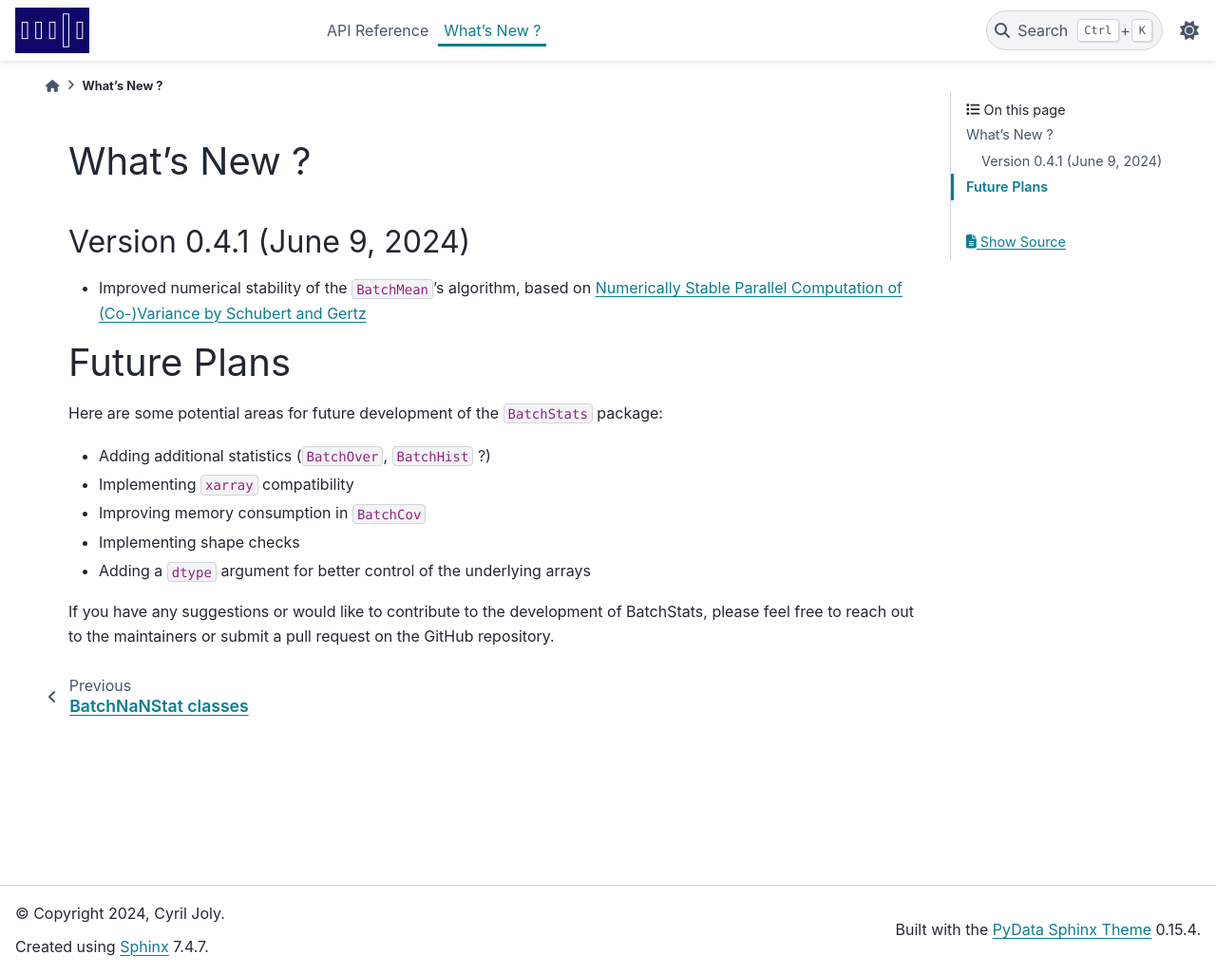
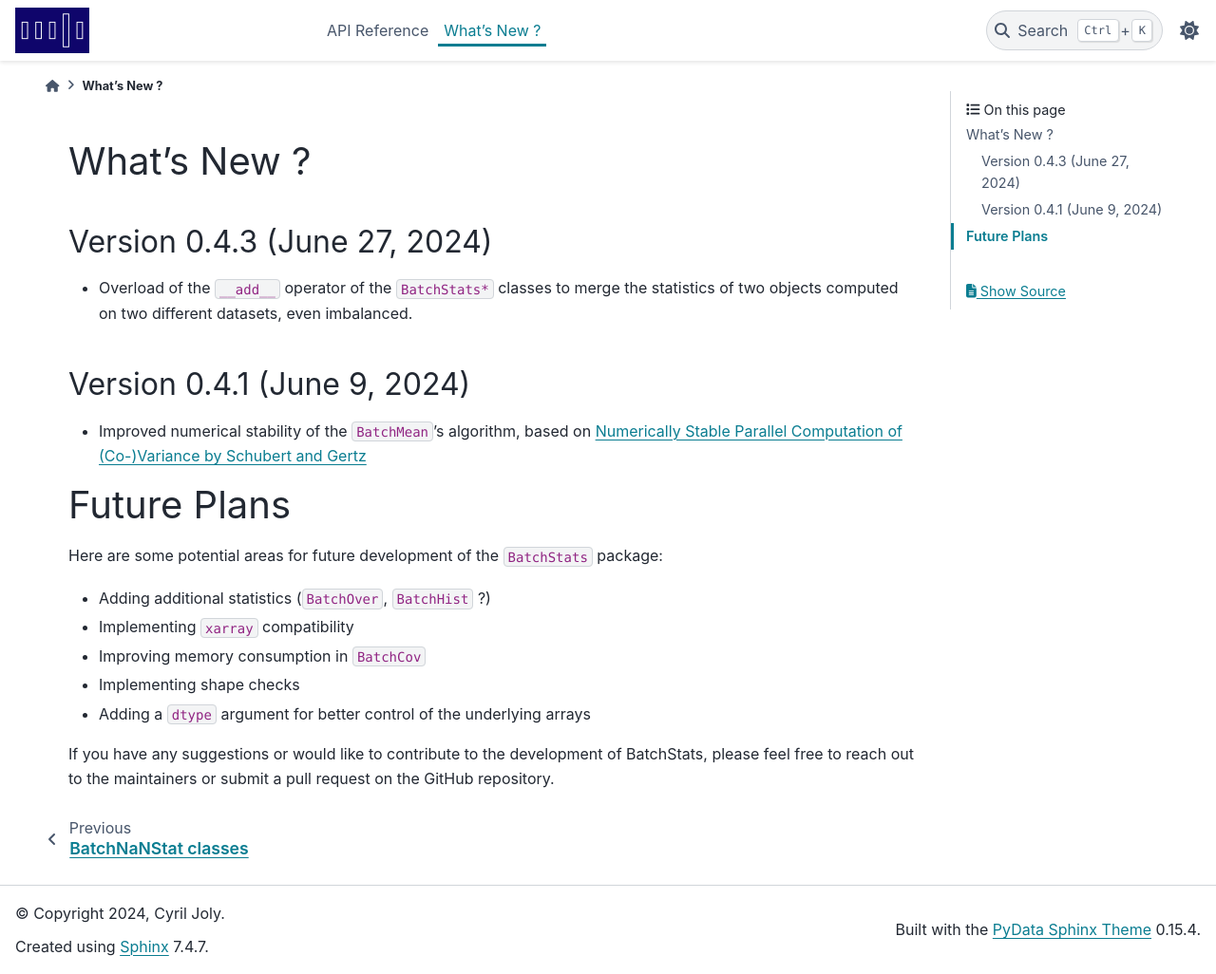
Before and after one commit to CyrilJl/BatchStats, a Sphinx documentation site: the page built from docs/source/future.rst, in a window 1280 px wide and 1026 px high. Shown: the whole window at 95% size. Built offline with Sphinx 7.4.7 and the PyData theme 0.15.4, drawn with Linux system fonts in a browser that asks for light colours.

Commit message:
whatsnew 0.4.3

```diff
--- a/docs/source/future.rst
+++ b/docs/source/future.rst
@@ -2,6 +2,10 @@
 
 What's New ?
 ============
+
+Version 0.4.3 (June 27, 2024)
+~~~~~~~~~~~~~~~~~~~~~~~~~~~~~
+- Overload of the ``__add__`` operator of the ``BatchStats*`` classes to merge the statistics of two objects computed on two different datasets, even imbalanced.
 
 Version 0.4.1 (June 9, 2024)
 ~~~~~~~~~~~~~~~~~~~~~~~~~~~~
```
